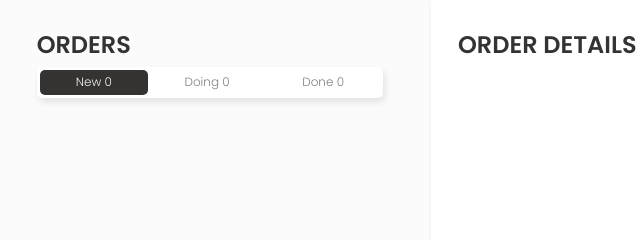
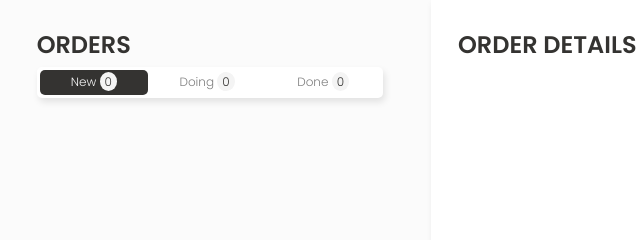
Before and after one commit to kath423a/3.sem_eksamen_dashboard_iteration2, a website built with Vite: page index.html in a window 1280 px wide. Shown: the top 240 px of the page, 286-926 px from the left. Built offline with nearby package versions, Linux system fonts and the light colour scheme; no server answers; a web font is replaced by a local one.

Commit message:
clicked order working

```diff
--- a/sass/layout/_order.scss
+++ b/sass/layout/_order.scss
@@ -171,11 +171,12 @@
     }
 
     .order_number {
-      width: 30px;
-      height: 30px;
-      padding: 1px 0px;
+      width: 20px;
+      height: 20px;
+      padding: 1px 5px;
       border-radius: 50%;
-      // background: #f4f4f4;
+      background: #f4f4f4;
+      color: vars.$ui_color_dark;
     }
   }
 }
```
